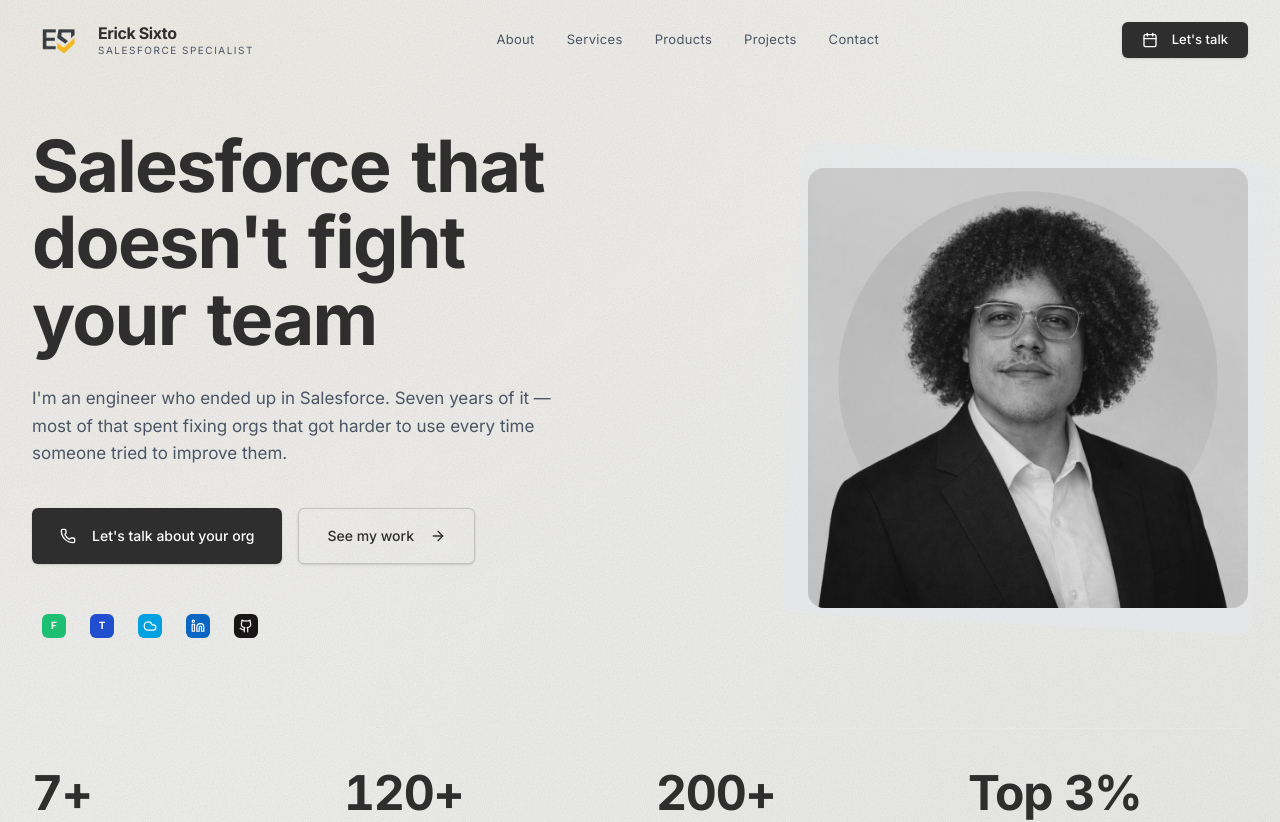
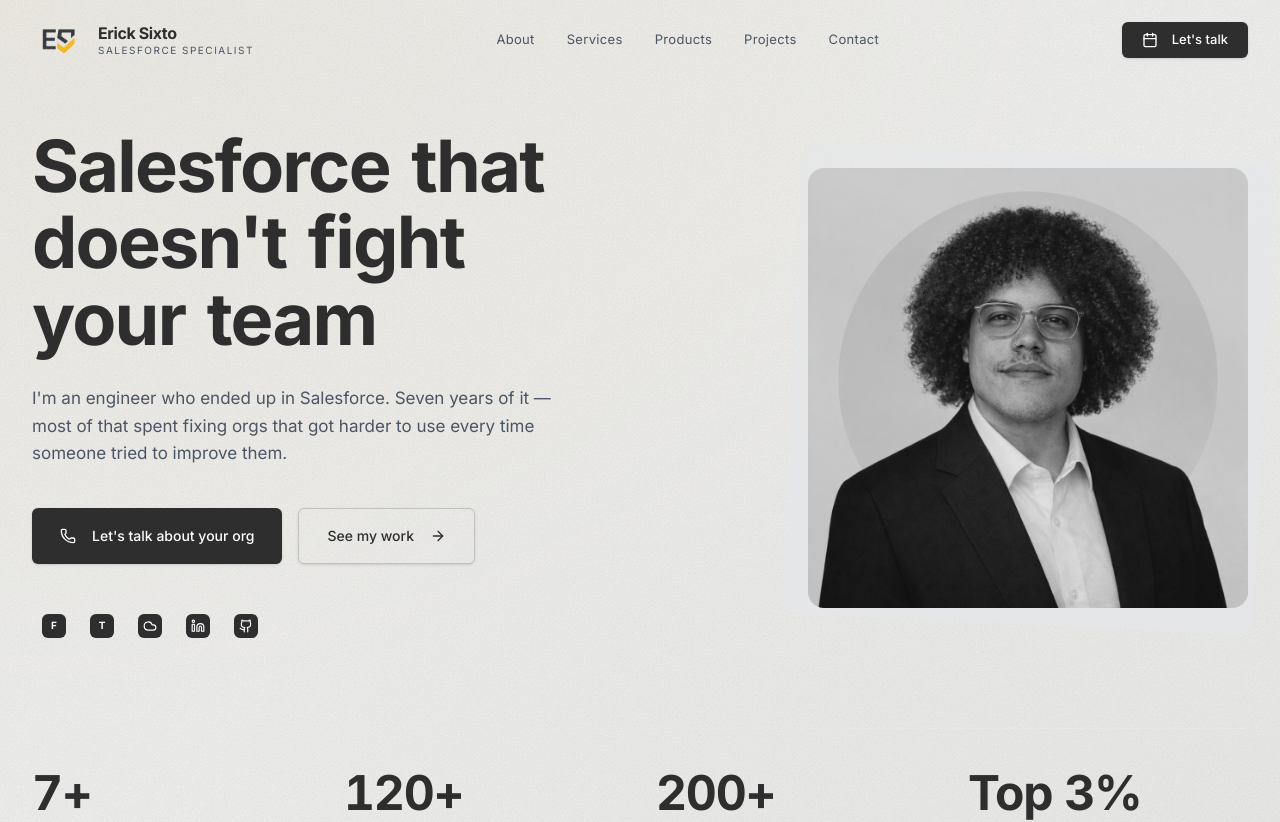
Before and after one commit to ErickSixto/ErickSixto.github.io, a Next.js app in the folder next-app/: page / in a window 1280 px wide. Shown: the top 822 px of the page. Built offline with nearby package versions, Linux system fonts and the light colour scheme.

Commit message:
chore: carry forward warm CSS tokens + neutral platform colors

```diff
--- a/next-app/src/app/globals.css
+++ b/next-app/src/app/globals.css
@@ -12,19 +12,19 @@
   --color-primary-foreground: hsl(40 7% 94%);
   --color-secondary: hsl(40 7% 94%);
   --color-secondary-foreground: hsl(0 2% 18%);
-  --color-muted: hsl(220 14% 96%);
-  --color-muted-foreground: hsl(215 14% 34%);
+  --color-muted: hsl(40 7% 94%);
+  --color-muted-foreground: hsl(0 2% 28%);
   --color-accent: hsl(37 56% 51%);
   --color-accent-foreground: hsl(0 0% 98%);
   --color-destructive: hsl(0 84.2% 60.2%);
   --color-destructive-foreground: hsl(0 0% 98%);
-  --color-border: hsl(220 13% 91%);
-  --color-input: hsl(220 13% 91%);
+  --color-border: hsl(40 5% 89%);
+  --color-input: hsl(40 5% 89%);
   --color-ring: hsl(0 2% 18%);
 
   --font-sans: var(--font-inter), "Inter", "Helvetica Neue", Helvetica, Arial, -apple-system, sans-serif;
 
-  --radius: 0.5rem;
+  --radius: 0.25rem;
 
   --animate-marquee: marquee 35s linear infinite;
   --animate-accordion-down: accordion-down 0.25s ease-out;
@@ -83,15 +83,3 @@
   background-size: auto, auto, 160px 160px;
   background-repeat: no-repeat, no-repeat, repeat;
 }
-
-.gradient-sweep-bg {
-  background: linear-gradient(
-    120deg,
-    rgba(203, 145, 53, 0.0) 0%,
-    rgba(203, 145, 53, 0.14) 30%,
-    rgba(255, 255, 255, 0.06) 50%,
-    rgba(203, 145, 53, 0.14) 70%,
-    rgba(203, 145, 53, 0.0) 100%
-  );
-  background-size: 300% 300%;
-}
--- a/next-app/src/data/mock.ts
+++ b/next-app/src/data/mock.ts
@@ -47,7 +47,7 @@
     ],
     badges: ["Verified Pro", "Top Seller"],
     url: "https://www.fiverr.com/ericksixto",
-    color: "#1DBF73",
+    color: "#2F2E2E",
     letter: "F",
   },
   {
@@ -56,7 +56,7 @@
     metrics: [{ value: "Top 3%", label: "of Global Talent" }],
     badges: ["Vetted Developer", "Elite Network"],
     url: "https://www.toptal.com/developers/resume/erick-sixto",
-    color: "#204ECF",
+    color: "#2F2E2E",
     letter: "T",
   },
   {
@@ -65,17 +65,17 @@
     metrics: [{ value: "2x", label: "Certified Specialist" }],
     badges: ["Ranger", "Certified"],
     url: "https://www.salesforce.com/trailblazer/sixtohdez",
-    color: "#00A1E0",
+    color: "#2F2E2E",
     letter: "S",
   },
 ];
 
 export const platformLinks = [
-  { name: "Fiverr Pro", url: "https://www.fiverr.com/ericksixto", color: "#1DBF73", letter: "F" },
-  { name: "Toptal", url: "https://www.toptal.com/developers/resume/erick-sixto", color: "#204ECF", letter: "T" },
-  { name: "Trailblazer", url: "https://www.salesforce.com/trailblazer/sixtohdez", color: "#00A1E0", letter: "S" },
-  { name: "LinkedIn", url: "https://www.linkedin.com/in/ericksixto", color: "#0A66C2", letter: "in" },
-  { name: "GitHub", url: "https://github.com/ericksixto", color: "#171515", letter: "G" },
+  { name: "Fiverr Pro", url: "https://www.fiverr.com/ericksixto", color: "#2F2E2E", letter: "F" },
+  { name: "Toptal", url: "https://www.toptal.com/developers/resume/erick-sixto", color: "#2F2E2E", letter: "T" },
+  { name: "Trailblazer", url: "https://www.salesforce.com/trailblazer/sixtohdez", color: "#2F2E2E", letter: "S" },
+  { name: "LinkedIn", url: "https://www.linkedin.com/in/ericksixto", color: "#2F2E2E", letter: "in" },
+  { name: "GitHub", url: "https://github.com/ericksixto", color: "#2F2E2E", letter: "G" },
 ];
 
 export const marqueeItems = [
```
